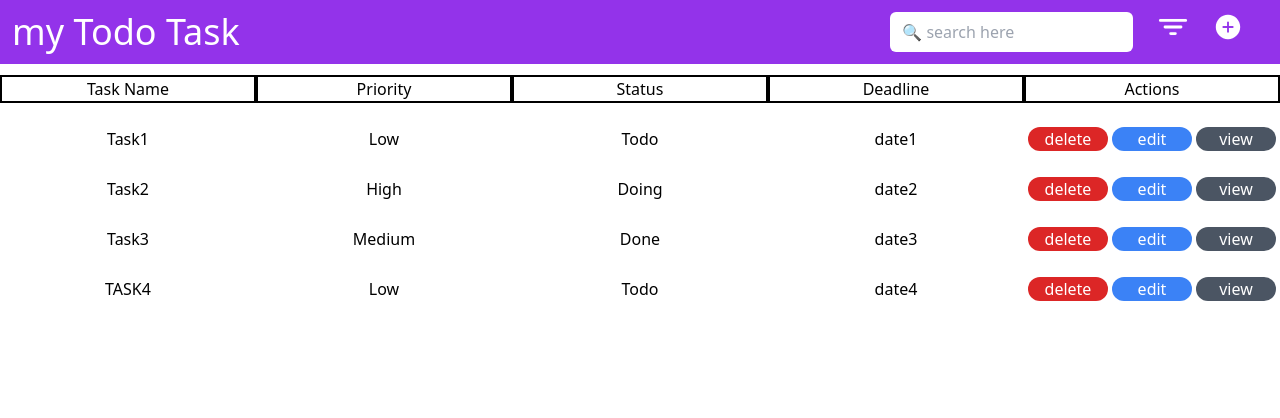
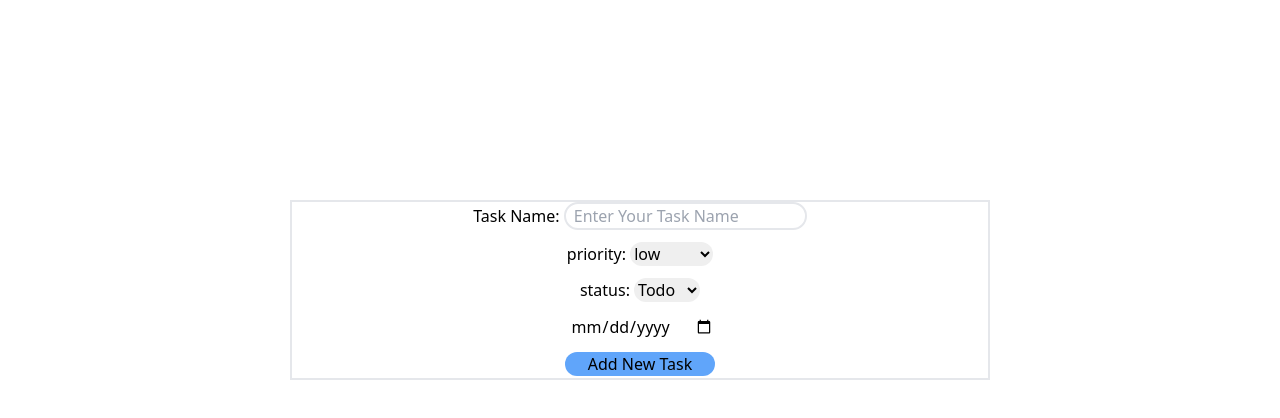
Before and after one commit to ArianFarzaneh/Arian-FarzanehNejad-HW12-Maktab90, a website built with Vite: page index.html in a window 1280 px wide. Both pictures are taken after a click on the element 1228 px from the left and 32 px from the top of the page. Built offline with nearby package versions, Linux system fonts and the light colour scheme; no server answers; data requests are answered from the project's data file.

Commit message:
add add functionality

```diff
--- a/index.html
+++ b/index.html
@@ -38,13 +38,13 @@
       <form action="">
 
         <label for="taskName">Task Name:</label>
-        <input required type="text" name="taskName" class="mb-3 pl-2 border-2 rounded-full" placeholder="Enter Your Task Name"><br>
+        <input required type="text" name="taskName" class="mb-3 pl-2 border-2 rounded-full" id="taskname" placeholder="Enter Your Task Name"><br>
 
         <label for="priority">priority:</label>
-        <select class="mb-3 rounded-full" id="priority" name="priority">
+        <select class="mb-3 rounded-full" id="Priority" name="priority">
           <option value="low">low</option>
-          <option value="saab">medium</option>
-          <option value="vw">high</option>
+          <option value="medium">medium</option>
+          <option value="high">high</option>
         </select><br>
 
         <label for="status">status:</label>
@@ -54,9 +54,9 @@
           <option value="Done">Done</option>
         </select><br>
 
-        <input required type="date" class="mb-3 rounded-full pl-1"><br>
+        <input required type="date" class="mb-3 rounded-full pl-1" id="date"><br>
 
-        <input class="bg-blue-400 rounded-full w-[150px]" type="submit" value="Add New Task">
+        <input class="bg-blue-400 rounded-full w-[150px]" id="submitmodal" type="submit" value="Add New Task">
 
       </form>
     </div>
--- a/main.js
+++ b/main.js
@@ -1,8 +1,15 @@
 'use strict'
+const container=document.querySelector(".my-container")
 const itemdisplay=document.querySelector("#item-display")
 const priority=document.querySelector("#priority")
 const deleteBtn = document.getElementsByClassName('.delete-btn')
 const addbtn=document.getElementById("addbtn")
+const addmodal=document.getElementById("addmodal")
+const submitmodal=document.getElementById("submitmodal")
+const taskname=document.getElementById("taskname")
+const Priority=document.getElementById("Priority")
+const statuss=document.getElementById("status")
+const date=document.getElementById("date")
 async function getData(){
     try {
         const response = await (await fetch('http://localhost:3002/DATA')).json()
@@ -46,10 +53,32 @@ const renderData=(data)=>
         else if(target.innerHTML==="view")
         viewFunc(target)
    })
-
+//    add li:
     addbtn.addEventListener('click',(e)=>
     {
         e.preventDefault()
+        container.style.display="none"
+        addmodal.style.display="block"
+    })
+    submitmodal.addEventListener('click',(e)=>
+    {
+        const newData = {
+            // "id":10,
+            "TaskName":`${taskname.value}`,
+            "Priority":`${Priority.value}`,
+            "Status":`${statuss.value}`,
+            "Deadline":`${date.value}`
+        }
+        fetch('http://localhost:3002/DATA',
+        {
+            method:'POST',
+            headers:{
+                'content-type':'application/json'
+            },
+            body:JSON.stringify(newData)
+        })
+        container.style.display="block"
+        addmodal.style.display="none"
     })
    const newData = {
     "id":10,
@@ -58,14 +87,6 @@ const renderData=(data)=>
     "Status":"Todo",
     "Deadline":"date4"
 }
-fetch('http://localhost:3002/DATA',
-{
-    method:'POST',
-    headers:{
-        'content-type':'application/json'
-    },
-    body:JSON.stringify(newData)
-})
 
 //using xmlhttprequest:
 // const getCountryData = function () {
```
